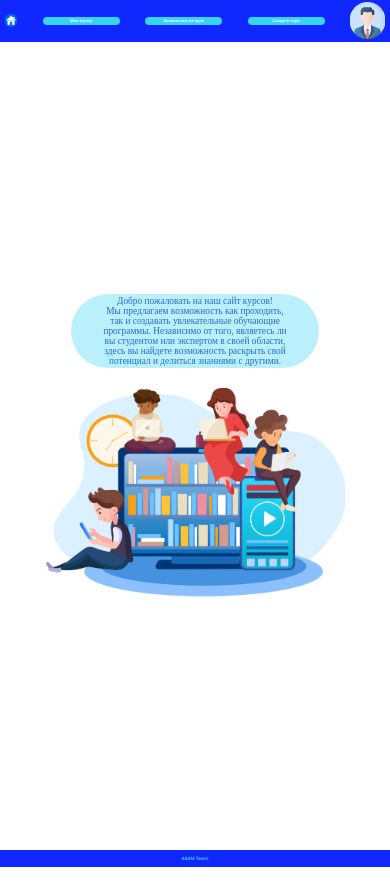
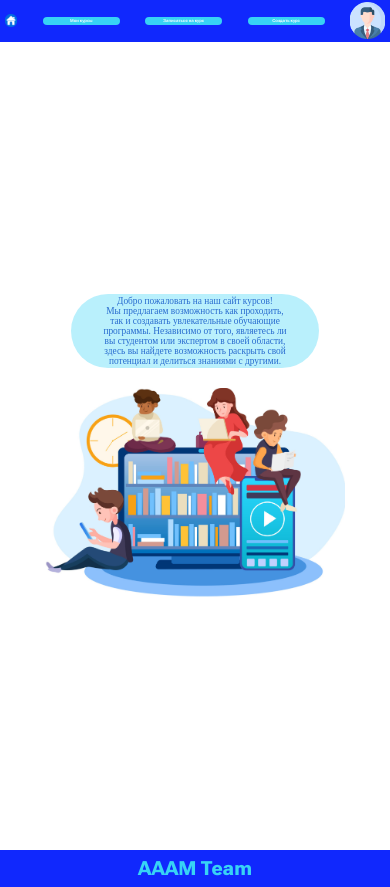
Before and after one commit to algorithm-ssau/education-website, an Angular app in the folder frontend/: page / in a window 390 px wide. Built offline with nearby package versions, Linux system fonts and the light colour scheme; a web font is replaced by a local one.

Commit message:
feat: Добавлена подгонка футера под мобильную версию

```diff
--- a/frontend/src/app/core/components/footer/footer.component.scss
+++ b/frontend/src/app/core/components/footer/footer.component.scss
@@ -15,3 +15,9 @@
   font-family: Roboto;
   font-size: 1.4rem;
 }
+@media (max-width: 500px) {
+  .footer {
+    font-size: to-responsive(16px, $relative-to: 320px);
+    aspect-ratio: 320 / 30;
+  }
+}
```
